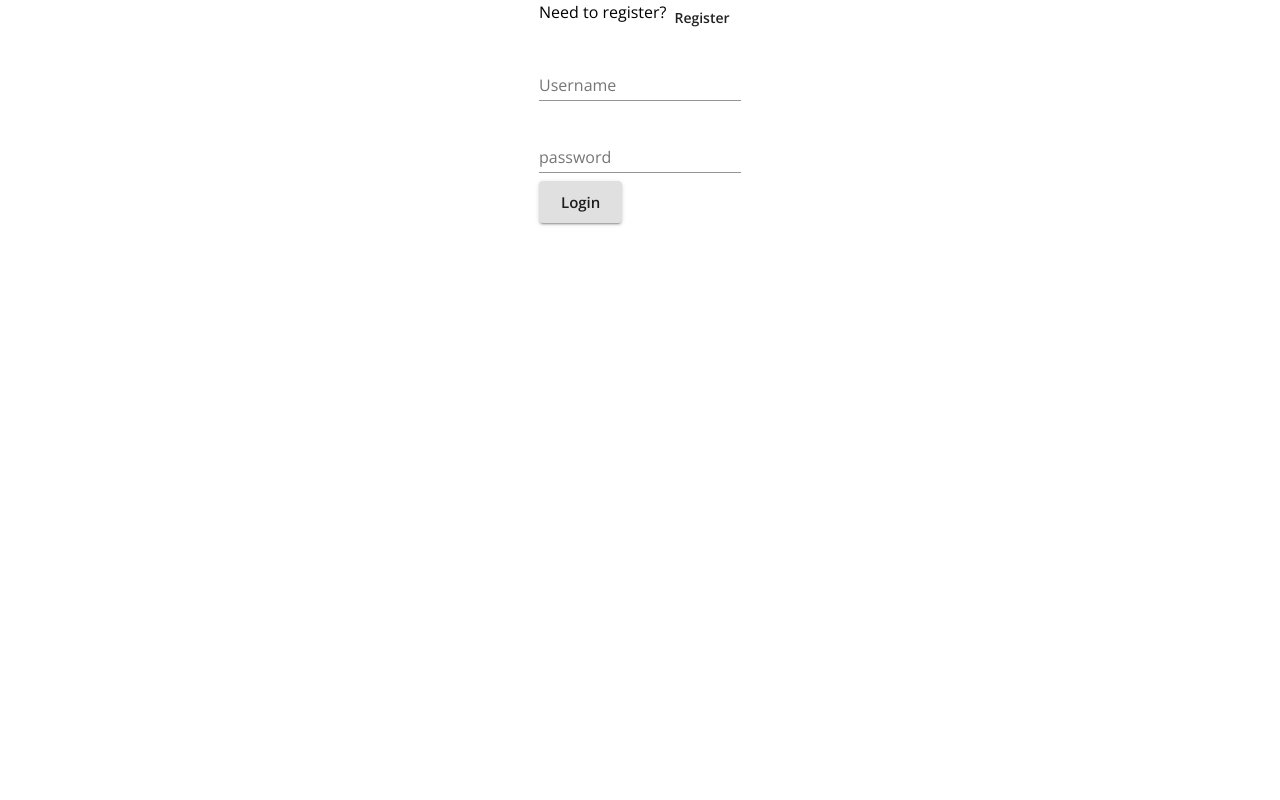
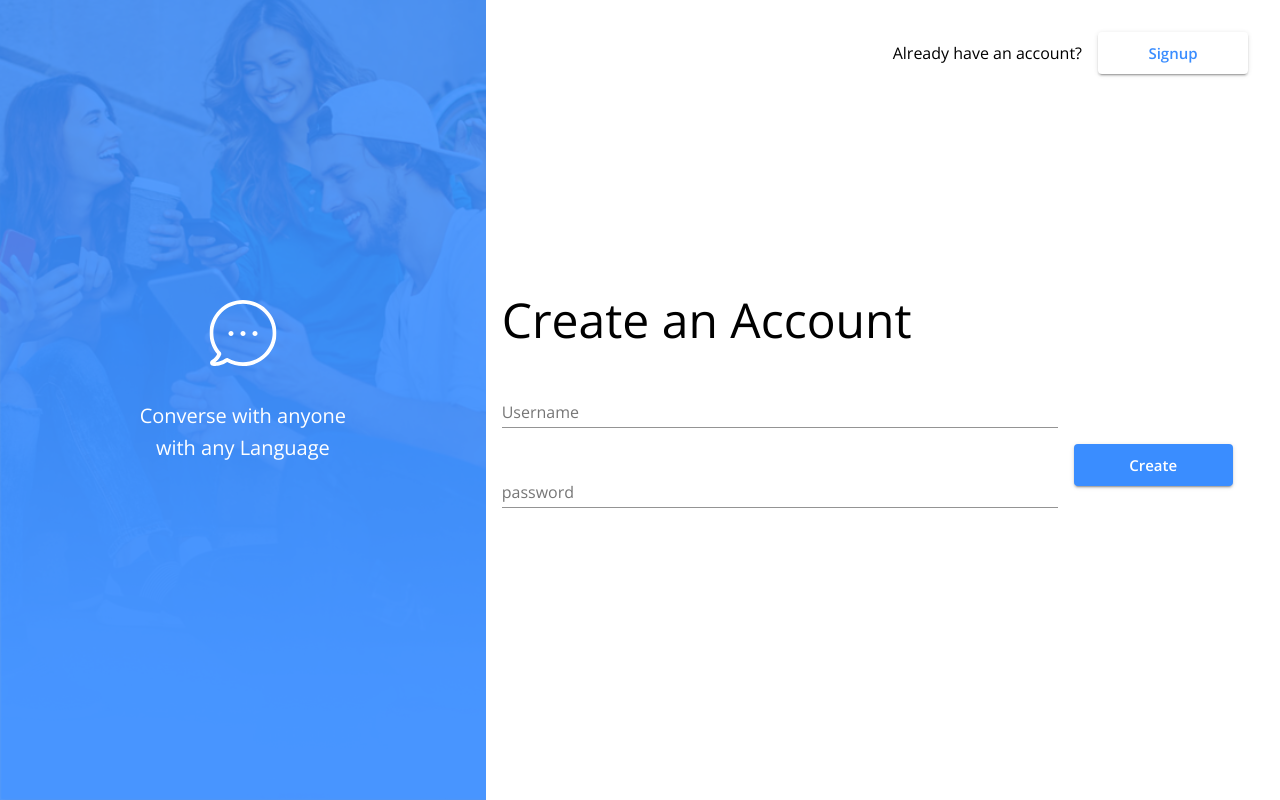
Before and after one commit to TravisAnderson023alt/8c950c, a React (Create React App) app in the folder client/: page /login in a window 1280 px wide. Built offline with nearby package versions, Linux system fonts and the light colour scheme; no server answers.

Commit message:
jsx copied to login just need to make jss changes

```diff
--- a/client/src/Login.js
+++ b/client/src/Login.js
@@ -1,16 +1,83 @@
 import React, { useEffect } from 'react';
 import { Link, useHistory } from 'react-router-dom';
 import {
-  Grid,
   Box,
   Typography,
   Button,
   FormControl,
   TextField,
+  makeStyles,
+  CardMedia
 } from '@material-ui/core';
+import bgImg from './assets/bg-img.png';
+import { ReactComponent as BubbleSVG } from './assets/bubble.svg';
+
+const useStyles = makeStyles((theme) => ({
+  wrapper: {
+    width: '100vw',
+    display: 'flex',
+    alignItems: 'center',
+  },
+  signupImgContainer: {
+    position: "relative",
+    backgroundColor: theme.palette.primary.main,
+    display: 'block',
+    [theme.breakpoints.down('sm')]: {
+      display: 'none',
+    }
+  },
+  signupImg: {
+    height: "100vh",
+    width: 'auto',
+    opacity: 0.15,
+  },
+  signupImgText: {
+    position: "absolute",
+    color: "white",
+    top: '50%',
+    left: '50%',
+    transform: 'translate(-50%)',
+    textAlign: 'center',
+  },
+  formWrapper: {
+    width: '100%',
+  },
+  loginFlex: {
+    display: 'flex',
+    flexDirection: 'row',
+    justifyContent: 'flex-end',
+    position: 'fixed',
+    top: '0',
+    right: '0',
+    alignItems: 'center',
+    gap: theme.spacing(2),
+    marginRight: theme.spacing(4),
+    marginTop: theme.spacing(4),
+
+  },
+  loginButton: {
+    width: '150px',
+    backgroundColor: theme.background.default,
+    color: theme.palette.primary.main,
+    textDecoration: 'none',
+  },
+  formFlex: {
+    display: 'flex',
+    height: '100vh',
+    justifyContent: 'center',
+    flexDirection: 'column',
+    alignItems: 'center',
+  },
+  formControl: {
+    width: '70%',
+    maxWidth: '600px',
+    margin: theme.spacing(2),
+  },
+}));
 
 const Login = ({ user, login }) => {
   const history = useHistory();
+  const classes = useStyles();
 
   const handleLogin = async (event) => {
     event.preventDefault();
@@ -27,18 +94,22 @@ const Login = ({ user, login }) => {
   }, [user, history]);
 
   return (
-    <Grid container justifyContent="center">
-      <Box>
-        <Grid container item>
-          <Typography>Need to register?</Typography>
-          <Link href="/register" to="/register">
-            <Button>Register</Button>
+    <Box className={classes.wrapper}>
+      <Box className={classes.signupImgContainer}>
+        <CardMedia className={classes.signupImg} component="img" image={bgImg} title="Signup" alt="Signup" />
+        <BubbleSVG className={classes.signupImgText} style={{ transform: 'translate(-50%, -150%)' }} />
+        <Typography variant='h6' className={classes.signupImgText}>Converse with anyone with any Language</Typography>
+      </Box>
+      <Box className={classes.formWrapper}>
+        <Box className={classes.loginFlex}>
+          <Typography>Already have an account?</Typography>
+          <Link href="/register" to="/register" style={{ textDecoration: 'none' }}>
+            <Button variant="contained" size="large" className={classes.loginButton}>Signup</Button>
           </Link>
-        </Grid>
+        </Box>
         <form onSubmit={handleLogin}>
-          <Grid>
-            <Grid>
-              <FormControl margin="normal" required>
+          <Typography className={classes.formControl} variant='h3'>Create an Account</Typography>
+          <FormControl margin="normal" required className={classes.formControl}>
             <TextField
               aria-label="username"
               label="Username"
@@ -46,8 +117,7 @@ const Login = ({ user, login }) => {
               type="text"
             />
           </FormControl>
-            </Grid>
-            <FormControl margin="normal" required>
+          <FormControl margin="normal" required className={classes.formControl}>
             <TextField
               label="password"
               aria-label="password"
@@ -55,15 +125,12 @@ const Login = ({ user, login }) => {
               name="password"
             />
           </FormControl>
-            <Grid>
-              <Button type="submit" variant="contained" size="large">
-                Login
+          <Button type="submit" variant="contained" size="large" color='primary' style={{ width: '20%' }}>
+            Create
           </Button>
-            </Grid>
-          </Grid>
         </form>
       </Box>
-    </Grid>
+    </Box>
   );
 };
 
```
Lines whose indentation alone changed are shown as unchanged.
